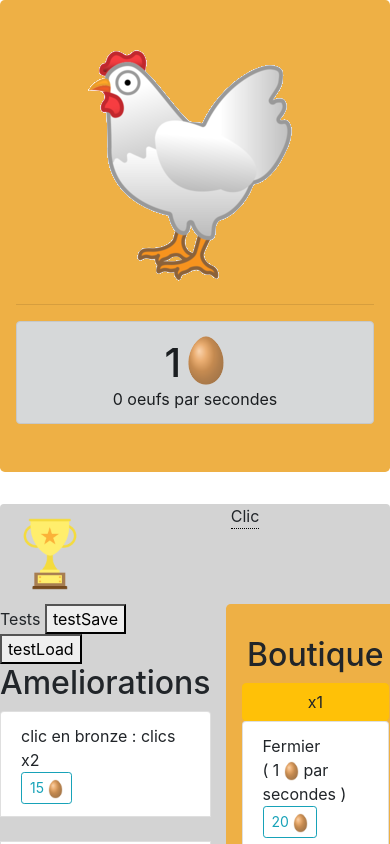
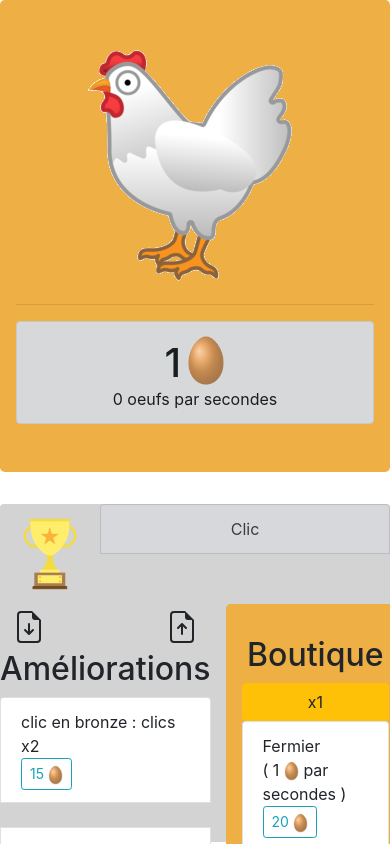
Before and after one commit to Bastianu/Chicken-Clicker, a website: page index.html in a window 390 px wide. Both pictures are taken after a click on the element 195 px from the left and 160 px from the top of the page. Drawn offline with Linux system fonts and the light colour scheme.

Commit message:
Front 1.0.0 (no phone adptative)

```diff
--- a/content.json
+++ b/content.json
@@ -51,7 +51,7 @@
                 "desc": ["Votre premier oeuf !", "", "", ""]
             },
         "clics": {
-                "requirements": [1,100,500,10000],
+                "requirements": [1,100, 1000, 10000],
                 "title": ["Clic", "clic2", "clic3", "clic4"],
                 "desc": ["Votre premier clic !", "10", "50", "10000"]
             },
--- a/index.html
+++ b/index.html
@@ -26,22 +26,40 @@
                 </div>
             </div>
 
-            <div class="rounded" style="height: 100%; background-color: lightgray;">
+            <div class="rounded" style="height: 100%; background-color: lightgray; overflow-y: auto; max-height: 40vh;">
                 <span class="float-left">
                     <img src="assets/trophy.png" alt="trophy" style="width: 100px;">
                 </span>
-                <div id="myRewards"></div>
+                <div class="list-group" id="myRewards"></div>
             </div>
         </div>
 
         <div class="col">
             <div id="myBuildings"></div>
-            <div> Tests
-                <button onclick="savePlayerData()">testSave</button>
-                <button onclick="getPlayerData()">testLoad</button>
-            </div>
+
+                <button type = "button" class="btn myTooltipRight float-left" onclick="savePlayerData()">
+                    <svg width="2em" height="2em" viewBox="0 0 16 16" class="bi bi-file-earmark-arrow-down" fill="currentColor" xmlns="http://www.w3.org/2000/svg">
+                        <path d="M4 0h5.5v1H4a1 1 0 0 0-1 1v12a1 1 0 0 0 1 1h8a1 1 0 0 0 1-1V4.5h1V14a2 2 0 0 1-2 2H4a2 2 0 0 1-2-2V2a2 2 0 0 1 2-2z"/>
+                        <path d="M9.5 3V0L14 4.5h-3A1.5 1.5 0 0 1 9.5 3z"/>
+                        <path fill-rule="evenodd" d="M8 6a.5.5 0 0 1 .5.5v3.793l1.146-1.147a.5.5 0 0 1 .708.708l-2 2a.5.5 0 0 1-.708 0l-2-2a.5.5 0 1 1 .708-.708L7.5 10.293V6.5A.5.5 0 0 1 8 6z"/>
+                      </svg>
+                    <span class="tooltiptextRight h6">
+                        Sauvegarder votre partie
+                    </span>
+                </button>
+                <button type = "button" class="btn myTooltipRight float-right" onclick="getPlayerData()">
+                    <svg width="2em" height="2em" viewBox="0 0 16 16" class="bi bi-file-earmark-arrow-up" fill="currentColor" xmlns="http://www.w3.org/2000/svg">
+                        <path d="M4 0h5.5v1H4a1 1 0 0 0-1 1v12a1 1 0 0 0 1 1h8a1 1 0 0 0 1-1V4.5h1V14a2 2 0 0 1-2 2H4a2 2 0 0 1-2-2V2a2 2 0 0 1 2-2z"/>
+                        <path d="M9.5 3V0L14 4.5h-3A1.5 1.5 0 0 1 9.5 3z"/>
+                        <path fill-rule="evenodd" d="M8 12a.5.5 0 0 0 .5-.5V7.707l1.146 1.147a.5.5 0 0 0 .708-.708l-2-2a.5.5 0 0 0-.708 0l-2 2a.5.5 0 1 0 .708.708L7.5 7.707V11.5a.5.5 0 0 0 .5.5z"/>
+                      </svg>
+                    <span class="tooltiptextRight h6">
+                        Charger votre partie
+                    </span>
+                </button><br>
+
             <div class="text-center h2">
-                Ameliorations
+                Améliorations
             </div>
 
             <div id="ameliorations">
@@ -49,16 +67,13 @@
         </div>
 
 
-        <div class="col jumbotron">
+        <div class="col jumbotron" style="overflow-y: auto; max-height: 100vh;">
             <div class="text-center h2">
                 Boutique
             </div>
             <div class="mx-auto" style="width: auto;">
                 <button id="multiplier" onClick="changeMultiplier()" type="button" class="btn btn-block btn-warning btn">x1</button>
                 <div id="buildings">buildings</div>
-                <!--<div>
-                    <button onclick="stop()"> stop timer </button>
-                </div>-->
             </div>
         </div>
     </div>
--- a/main.js
+++ b/main.js
@@ -78,7 +78,7 @@ function showUpgrades(){
 function updateRewards(){
     text = "";
     for(var i=0; i<myRewards.length ; i++){
-        text += '<div class="myTooltip">'+ myRewards[i][0] +'<span class="tooltiptext">'+myRewards[i][1]+'</span> </div><br>';
+        text += '<div class="myTooltipRight list-group-item list-group-item-secondary">'+ myRewards[i][0] +'<span class="tooltiptextRight">'+myRewards[i][1]+'</span> </div><br>';
     }
     myRewards_Elem.innerHTML = text;
 }
--- a/style.css
+++ b/style.css
@@ -60,13 +60,12 @@ html, body {
 .myTooltipRight {
   position: relative;
   display: inline-block;
-  border-bottom: 1px dotted black;
 }
 
 .myTooltipRight .tooltiptextRight {
   visibility: hidden;
   width: 120px;
-  background-color: black;
+  background-color: gray;
   color: #fff;
   text-align: center;
   border-radius: 6px;
```
